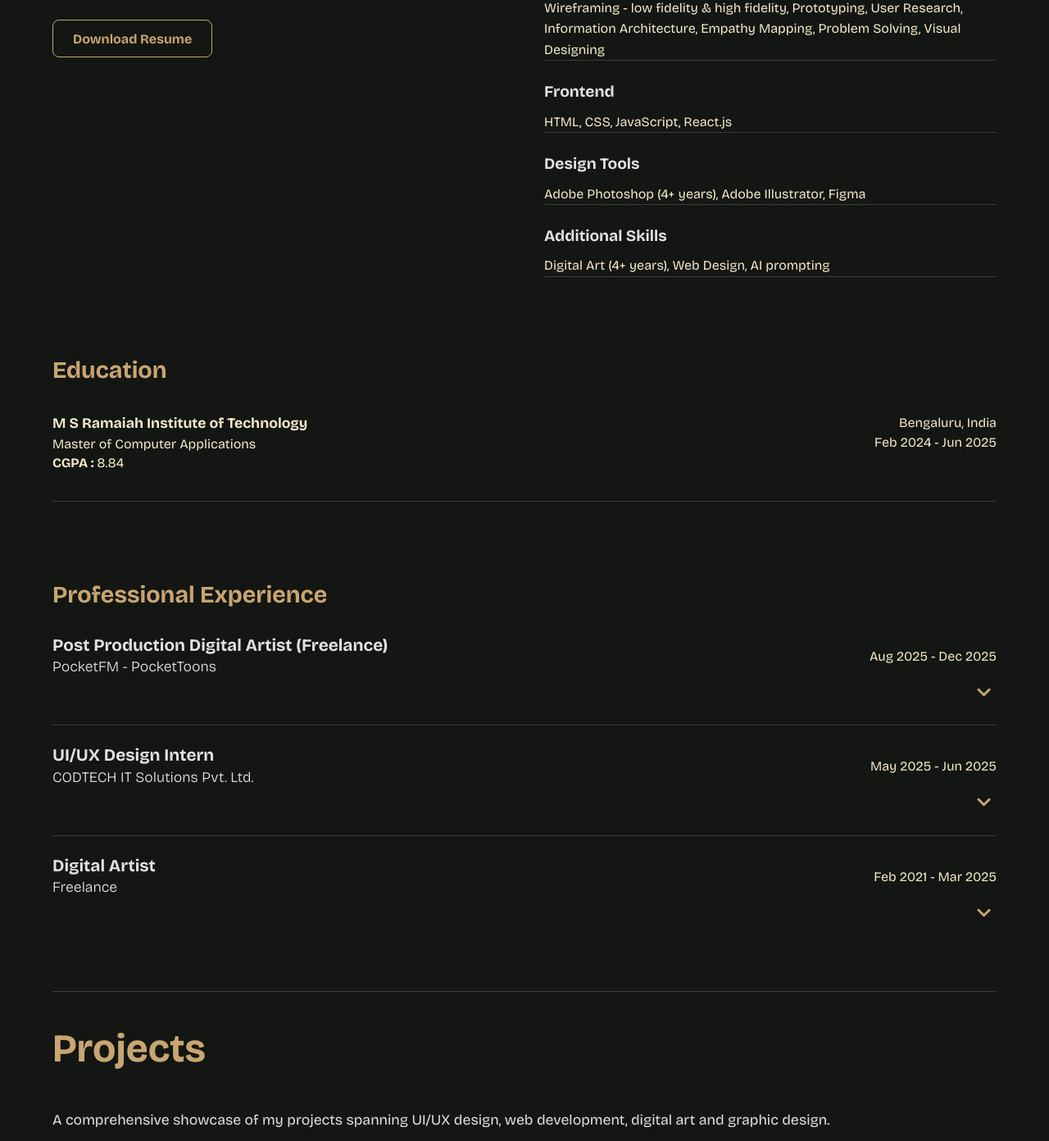
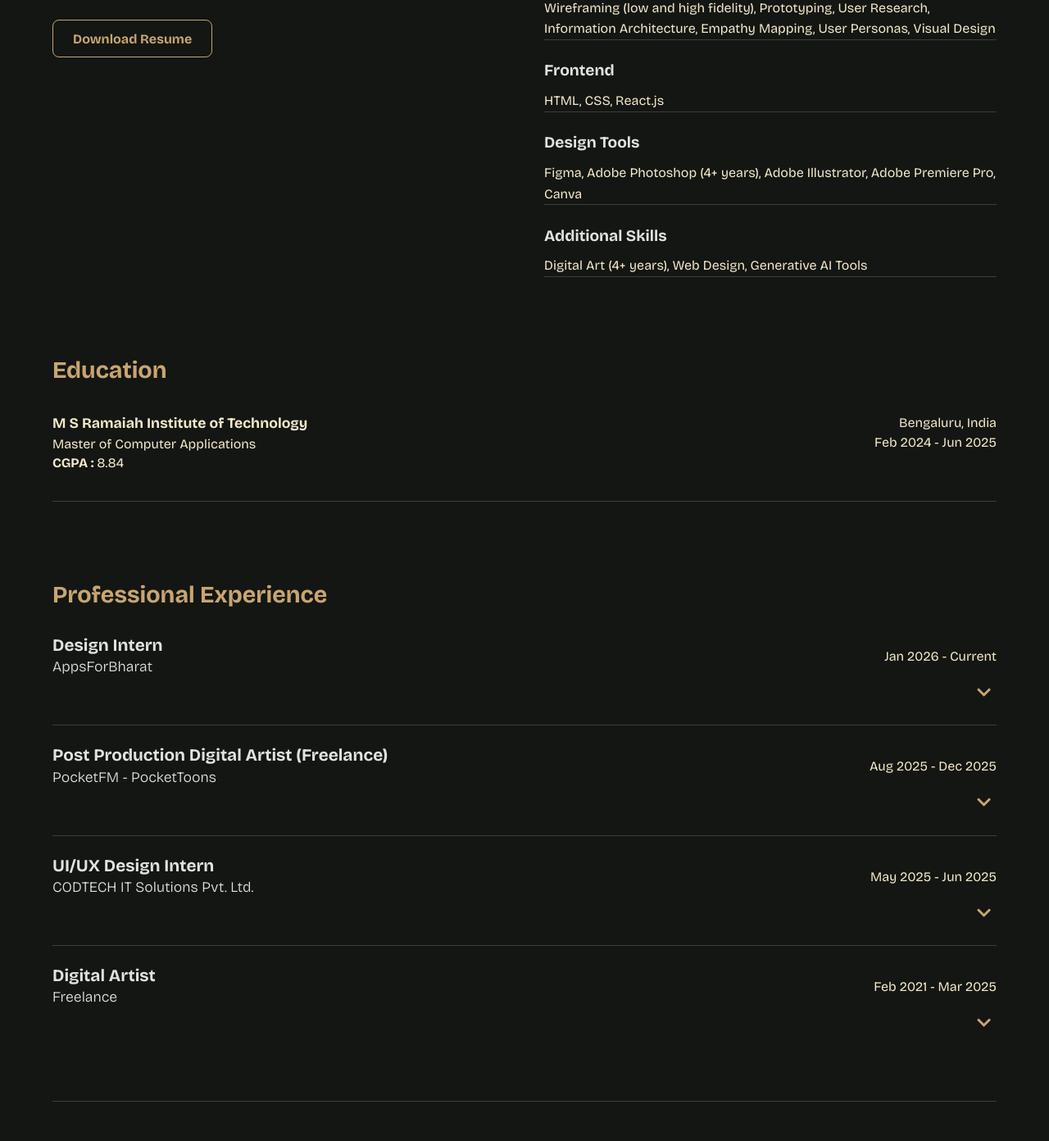
Before and after one commit to SBorkar2002/my-portfolio, a React (Vite) app: page / in a window 1280 px wide. Shown: the part 1124-2516 px from the top of the page at 82% size. Built offline with nearby package versions, Linux system fonts and the light colour scheme.

Commit message:
about section, added exp, description of projects

```diff
--- a/src/App.jsx
+++ b/src/App.jsx
@@ -96,6 +96,17 @@ const digitalArtProjects = [
 
 // --- Experience Data ---
 const professionalExperience = [
+  {
+    title: 'Design Intern',
+    company: 'AppsForBharat',
+    dates: 'Jan 2026 - Current',
+    description: [
+      'Created engaging graphic designs and edited videos for marketing and internal communications.',
+      'Contributed to employer branding initiatives by designing creative assets and visual campaigns.',
+      'Designed blog UI layouts to enhance user experience',
+      'Developed custom mascots to strengthen the company’s brand identity.'
+    ]
+  },
   {
     title: 'Post Production Digital Artist (Freelance)',
     company: 'PocketFM - PocketToons',
@@ -197,7 +208,7 @@ function App() {
           <div className="hero-right">
             <div className="hero-scroll-text">scroll</div>
             <div className="hero-summary">
-              <p>A creative and strategic product designer who transforms user needs and business goals into thoughtful, impactful digital experiences.</p>
+              <p>A collection of product and UX design work spanning SaaS platforms, mobile apps and web experiences — each project driven by real research, intentional decisions and a focus on solving the right problem.</p>
               <div className="hero-social-icons"></div>
             <div className="hero-social-icons">
           <a href="https://www.linkedin.com/in/sejalborkar/" target="_blank" rel="noopener noreferrer"><FaLinkedinIn /></a>
@@ -261,19 +272,19 @@ function App() {
       <div className="skills-list">
         <div className="skill-category">
           <h4>UI/UX Design</h4>
-          <p>Wireframing - low fidelity & high fidelity, Prototyping, User Research, Information Architecture, Empathy Mapping, Problem Solving, Visual Designing</p>
+          <p>Wireframing (low and high fidelity), Prototyping, User Research, Information Architecture, Empathy Mapping, User Personas, Visual Design</p>
         </div>
         <div className="skill-category">
           <h4>Frontend</h4>
-          <p>HTML, CSS, JavaScript, React.js</p>
+          <p>HTML, CSS, React.js</p>
         </div>
         <div className="skill-category">
           <h4>Design Tools</h4>
-          <p>Adobe Photoshop (4+ years), Adobe Illustrator, Figma</p>
+          <p>Figma, Adobe Photoshop (4+ years), Adobe Illustrator, Adobe Premiere Pro, Canva</p>
         </div>
         <div className="skill-category">
           <h4>Additional Skills</h4>
-          <p>Digital Art (4+ years), Web Design, AI prompting</p>
+          <p>Digital Art (4+ years), Web Design, Generative AI Tools</p>
         </div>
       </div>
     </div>
@@ -322,7 +333,7 @@ function App() {
       {/* PROJECTS SECTION START */}
         <section id="projects" ref={projectsRef} className="projects-section">
           <h2 className="section-title">Projects</h2>
-          <p className="section-subtitle">A comprehensive showcase of my projects spanning UI/UX design, web development, digital art and graphic design.</p>
+          <p className="section-subtitle">A comprehensive showcase of my projects spanning UI/UX design, Case Studies, web development, digital art and graphic design.</p>
 
           <div className="filter-buttons">
             <button onClick={() => setActiveCategory('UI/UX Design')} className={activeCategory === 'UI/UX Design' ? 'active' : ''}>UI/UX Design</button>
```
Also changed, not shown: 1 other file (tests, documents, lock files or other folders).
